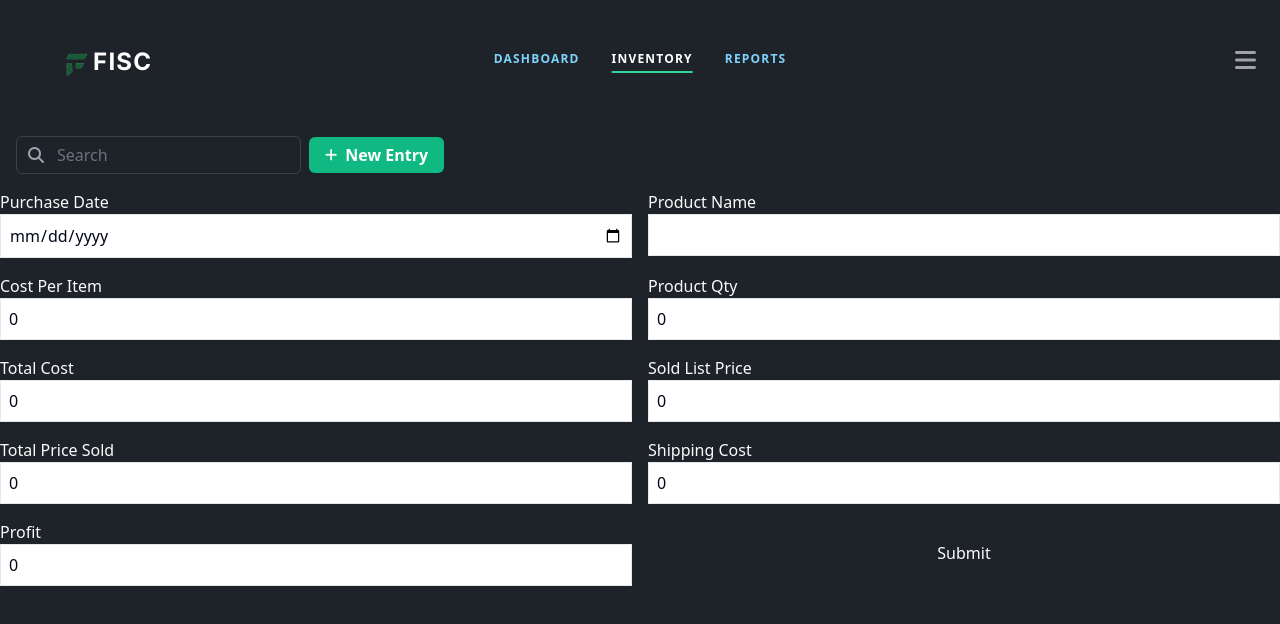
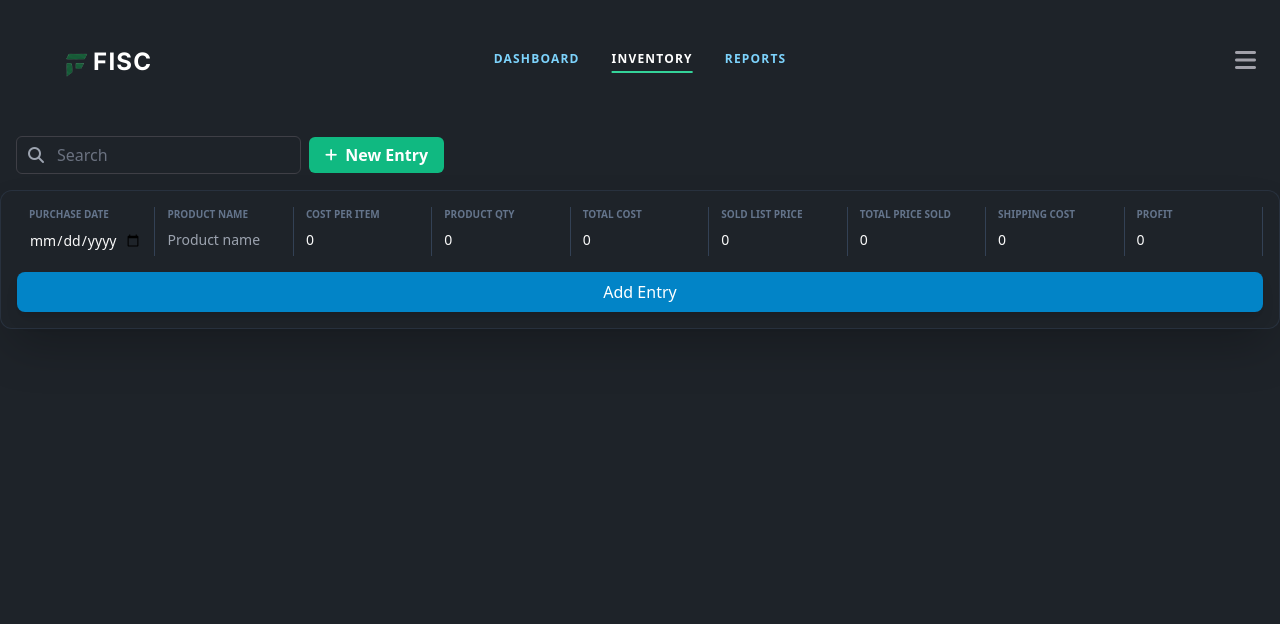
Before and after one commit to heyitsmattox/fisc, a React (Vite) app: page /inventory in a window 1280 px wide. Shown: the top 624 px of the page. Built offline with nearby package versions, Linux system fonts and the light colour scheme; a web font is replaced by a local one.

Commit message:
Updated UI to be more modern

```diff
--- a/src/shared-components/InventoryForm.tsx
+++ b/src/shared-components/InventoryForm.tsx
@@ -5,6 +5,7 @@ interface FieldConfig {
   formLabel: string; // The text the user sees (e.g., "Cost Per Item")
   type: "text" | "number" | "date";
   defaultValue?: string | number;
+  placeholder?: string;
 }
 
 interface DynamicInventoryFormProps {
@@ -14,7 +15,7 @@ interface DynamicInventoryFormProps {
 //blueprint where every every line in our array represents our a single input
 export const inventoryFields: FieldConfig[] = [
   { formName: "dateOfPurchase", formLabel: "Purchase Date",   type: "date",   defaultValue: "" },
-  { formName: "productName",    formLabel: "Product Name",    type: "text",   defaultValue: "" },
+  { formName: "productName",    formLabel: "Product Name",    type: "text",   defaultValue: "", placeholder: "Product name"},
   { formName: "costPerItem",    formLabel: "Cost Per Item",   type: "number", defaultValue: 0  },
   { formName: "productQty",     formLabel: "Product Qty",     type: "number", defaultValue: 0  },
   { formName: "totalCost",      formLabel: "Total Cost",      type: "number", defaultValue: 0  },
@@ -53,19 +54,32 @@ export function InventoryForm({
     //Find the specific key that matches the name of the input I just typed in, and update only that one value.
   };
 return (
-  <form className="grid grid-cols-2 gap-4">
+<form className="grid grid-cols-9 gap-0 bg-[#1E2329] p-4 rounded-xl shadow-2xl border border-slate-700/50">
   {config.map((field) => (
-      <div key={field.formName} className="flex flex-col">
-        <label>{field.formLabel}</label>
+    <div key={field.formName} className="flex flex-col px-2 border-r border-slate-700 last:border-r-0">
+      <label className="text-[10px] uppercase font-bold text-slate-500 mb-1 pl-1">
+        {field.formLabel}
+      </label>
       <input
         type={field.type}
         value={formData[field.formName] ?? ""}
+        placeholder={field.placeholder}
         onChange={(e) => handleChange(field.formName, e.target.value)}
-          className="border p-2 text-slate-950"
+        /* Removed individual borders and backgrounds.
+           Added transition and focus effects for a "live" feel.
+        */
+        className="bg-transparent text-zinc-50 p-1 text-sm outline-none transition-all focus:bg-white/5 rounded"
       />
     </div>
   ))}
-    <button type="submit">Submit</button>
+
+  {/* Modernized Button: Spanning full width or styled as a sleek floating action */}
+  <button
+    type="submit"
+    className="col-span-9 mt-4 bg-sky-600 hover:bg-blue-500 text-white font-medium py-2 rounded-lg transition-colors shadow-lg"
+  >
+    Add Entry
+  </button>
 </form>
 );
 }
```
Lines whose indentation alone changed are shown as unchanged.
